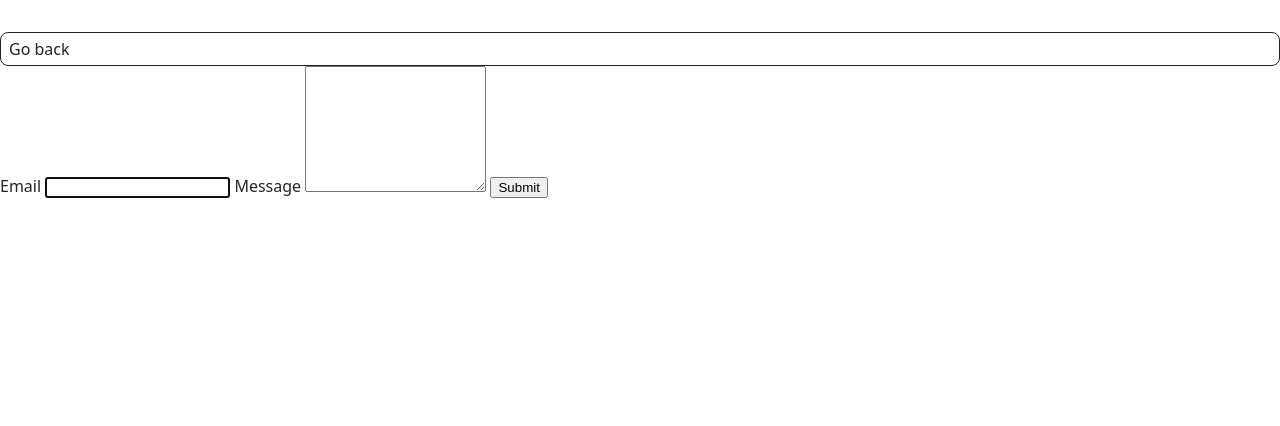
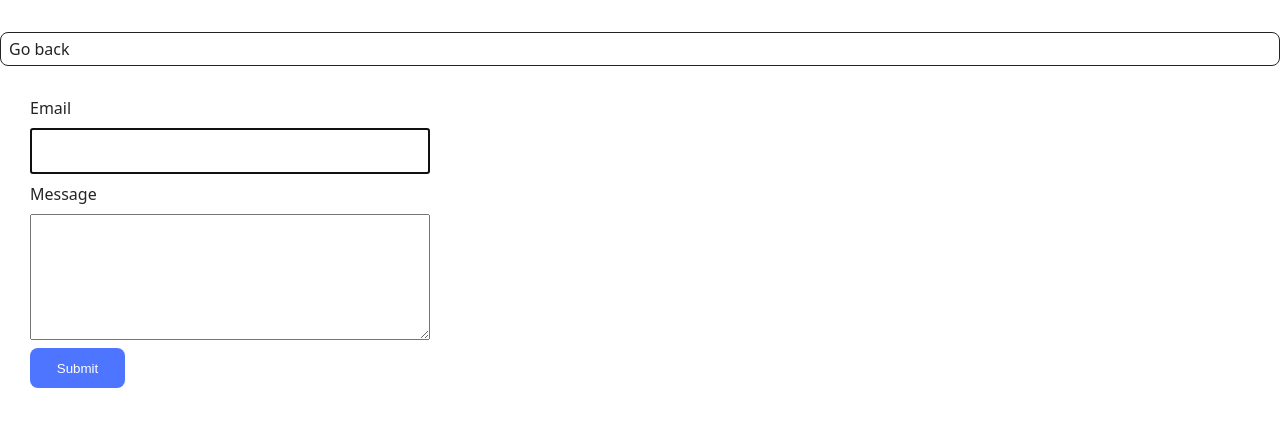
Before and after one commit to Veronika-Glinka/goit-js-hw-09, a website built with Vite: page src/2-form.html in a window 1280 px wide. Built offline with nearby package versions, Linux system fonts and the light colour scheme.

Commit message:
second commit

```diff
--- /dev/null
+++ b/src/css/form.css
@@ -0,0 +1,34 @@
+.feedback-form {
+  display: flex;
+  flex-direction: column;
+  gap: 8px;
+  margin: 30px;
+  max-width: 400px;
+}
+
+label {
+  display: flex;
+  flex-direction: column;
+  gap: 8px;
+}
+
+button {
+  max-width: 95px;
+  height: 40px;
+  border-radius: 8px;
+  border: none;
+  background-color: rgba(78, 117, 255, 1);
+  color: white;
+}
+
+button:hover {
+  background-color: rgba(108, 140, 255, 1);
+}
+
+input {
+  height: 40px;
+}
+
+input:hover {
+  border: 2px pink solid;
+}
--- a/src/css/styles.css
+++ b/src/css/styles.css
@@ -13,3 +13,4 @@
 /* Sections style */
 @import url('./header.css');
 @import url('./back-link.css');
+@import url('./form.css');
```
